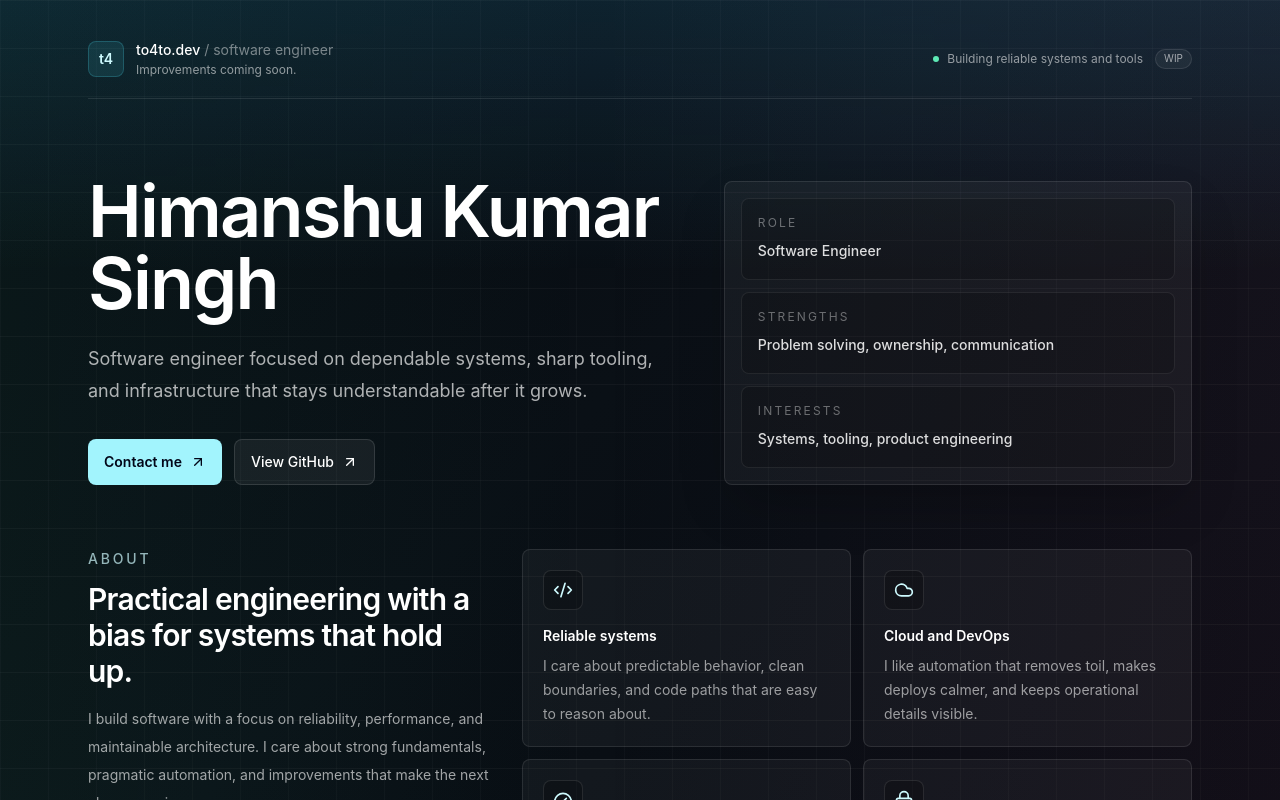
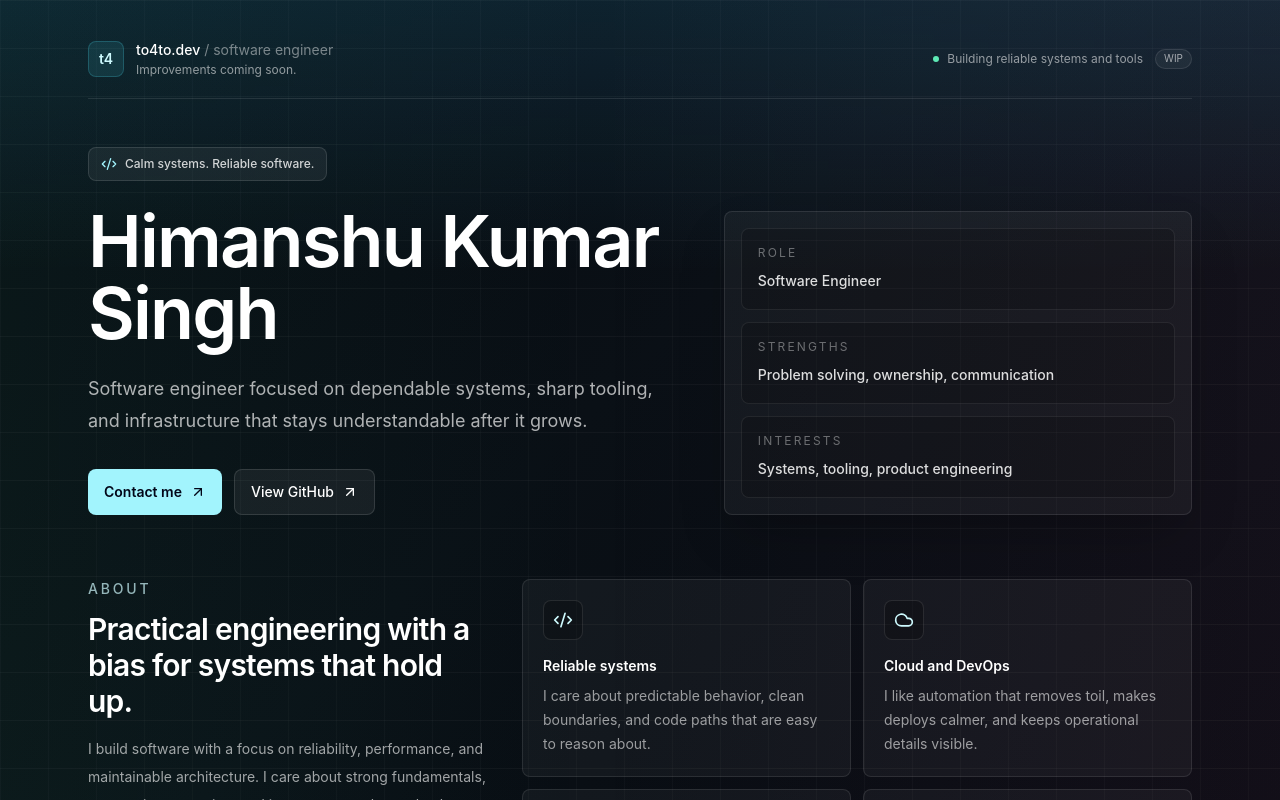
Before and after one commit to to4to/to4to.github.io, a Next.js app: page / in a window 1280 px wide. Shown: the top 800 px of the page. Built offline with nearby package versions, Linux system fonts and the light colour scheme.

Commit message:
Add hero badge

```diff
--- a/src/components/Hero.tsx
+++ b/src/components/Hero.tsx
@@ -1,4 +1,4 @@
-import { ArrowUpRight } from "lucide-react";
+import { ArrowUpRight, Code2 } from "lucide-react";
 
 const highlights = [
     { label: "Role", value: "Software Engineer" },
@@ -10,7 +10,12 @@ const Hero = () => {
     return (
         <section className="grid gap-10 lg:grid-cols-[1.12fr_0.88fr] lg:items-end">
             <div>
-                <h1 className="mt-7 max-w-3xl text-5xl font-semibold tracking-tight text-white sm:text-6xl lg:text-7xl">
+                <div className="inline-flex items-center gap-2 rounded-lg border border-white/12 bg-white/6 px-3 py-2 text-xs font-medium text-white/80">
+                    <Code2 className="h-4 w-4 text-cyan-200" aria-hidden="true" />
+                    Calm systems. Reliable software.
+                </div>
+
+                <h1 className="mt-6 max-w-3xl text-5xl font-semibold tracking-tight text-white sm:text-6xl lg:text-7xl">
                     Himanshu Kumar Singh
                 </h1>
 
```
